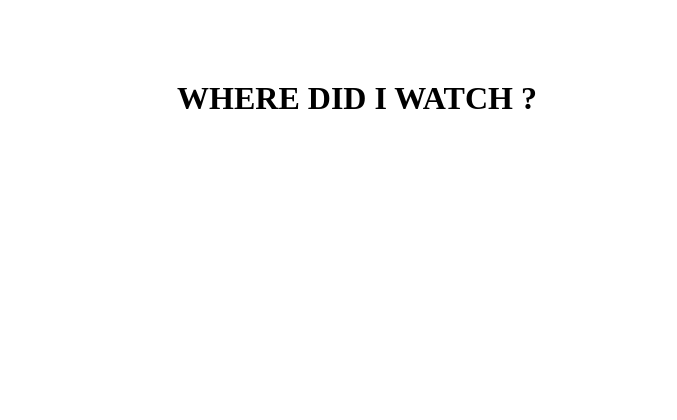
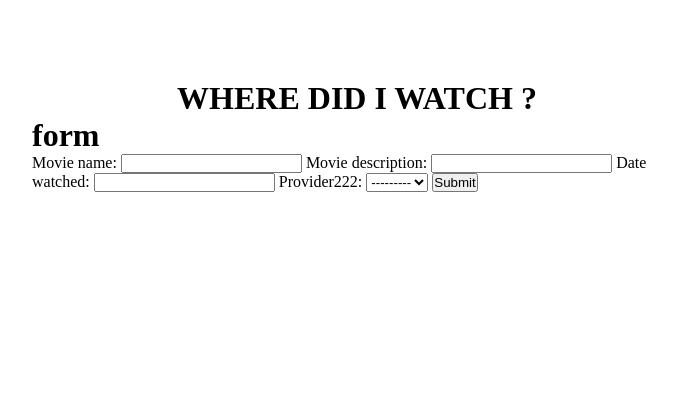
Before and after one commit to Emmanuel-cangy/WheredidIwatch, a Django app: page / in a window 1280 px wide. Shown: the top 420 px of the page, without its empty margins (283-960 px from the left). Run offline with Django 4.2, Linux system fonts and the light colour scheme; data that the repository does not hold is empty.

Commit message:
added the form

```diff
--- /dev/null
+++ b/movies/forms.py
@@ -0,0 +1,7 @@
+from django.forms import ModelForm
+from .models import Watched
+
+class WatchedForm(ModelForm):
+    class Meta:
+        model = Watched
+        fields = '__all__'
--- a/movies/templates/movies/index.html
+++ b/movies/templates/movies/index.html
@@ -20,5 +20,18 @@
     </ul>
 
     {% else %} {% endif %}
+    <div>
+      <h1>form</h1>
+      <form action="" method="post">
+        {% csrf_token %}
+        {{form}}
+
+        <input type="submit">
+      </form>
+    </div>
   </div>
 {% endblock %}
+
+{% block form %}
+<h1>form section</h1>
+{% endblock %}
--- a/movies/views.py
+++ b/movies/views.py
@@ -2,11 +2,22 @@ from django.shortcuts import render
 from django.http import HttpResponse
 from .models import Watched, Choice
 from django.template import loader
+from .forms import WatchedForm
 # Create your views here.
 def index(request):
+
+    form = WatchedForm()
+    print(request.POST)
+    if request.method == 'POST':
+        form = WatchedForm(request.POST)
+        if form.is_valid():
+            print(request.POST)
+            form.save()
+
     latest_movie_list = Watched.objects.all()
     all_choice_list = Choice.objects.all()
     context = {
+        'form' :form,
         'latest_movie_list': latest_movie_list,
         'all_choice_list': all_choice_list,
     }
```
